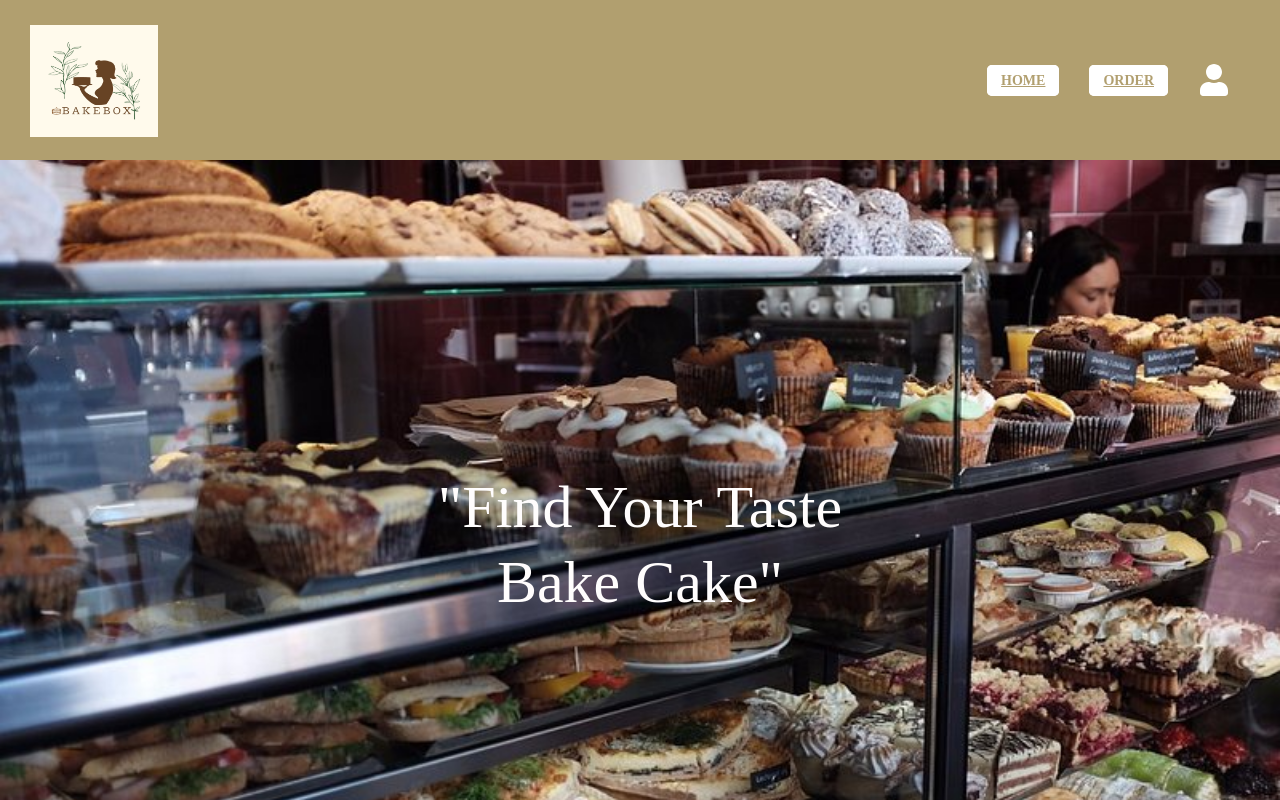
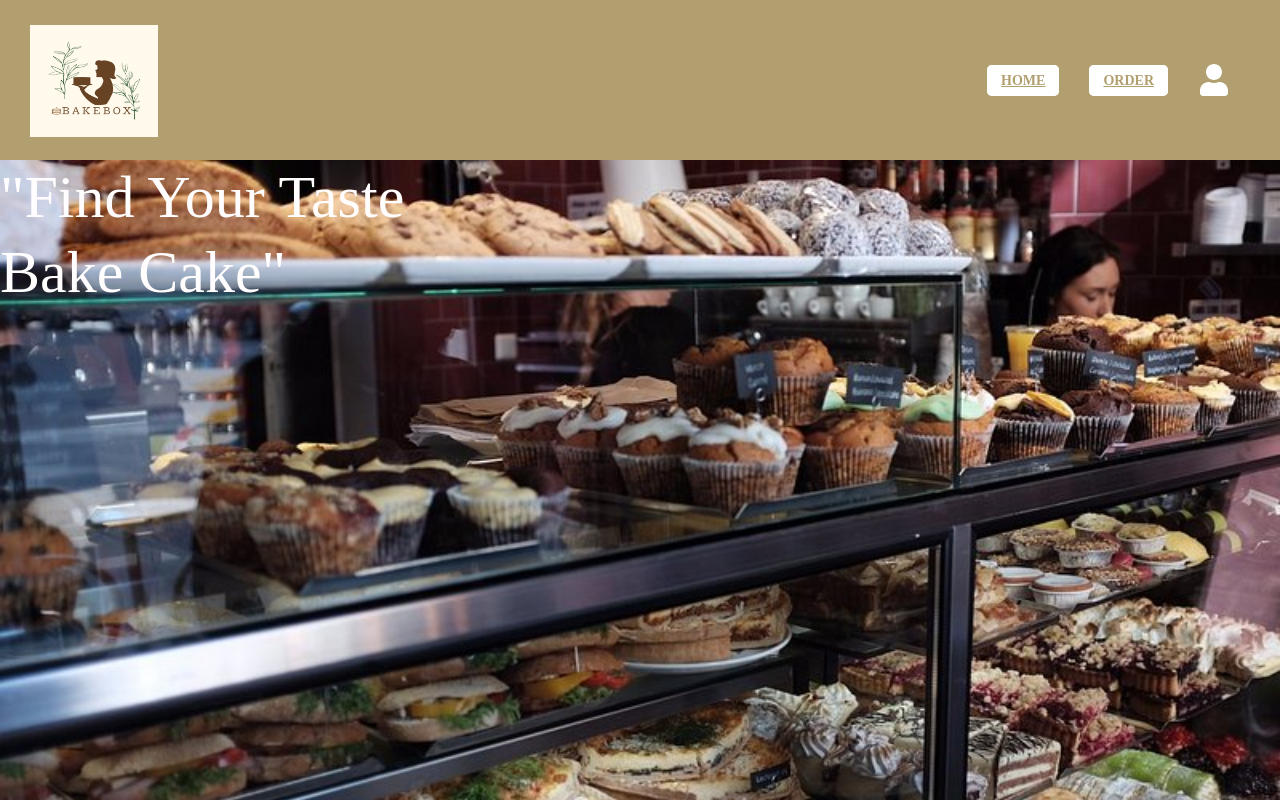
Before and after one commit to anjikhadgi/WebIndividualProjectBakebox, a React (Vite) app in the folder web-frontend-main/: page /frontsection in a window 1280 px wide. Shown: the top 800 px of the page. Built offline with nearby package versions, Linux system fonts and the light colour scheme; sample sign-in values are in the browser's storage.

Commit message:
Front Section Updated

```diff
--- a/web-frontend-main/src/styles/FrontSection.css
+++ b/web-frontend-main/src/styles/FrontSection.css
@@ -9,9 +9,9 @@ body, html {
 
 .front-image{
     display: flex;
-    justify-content: center;
-    text-align: center;
-    align-items: center;
+    justify-content: middle;
+    text-align: middle;
+    align-items: middle;
     height: 100vh;
     width: 100%;
     background-image: url('../assets/images/front-image.png');
```
Also changed, not shown: 2 other files (tests, documents, lock files or other folders).
